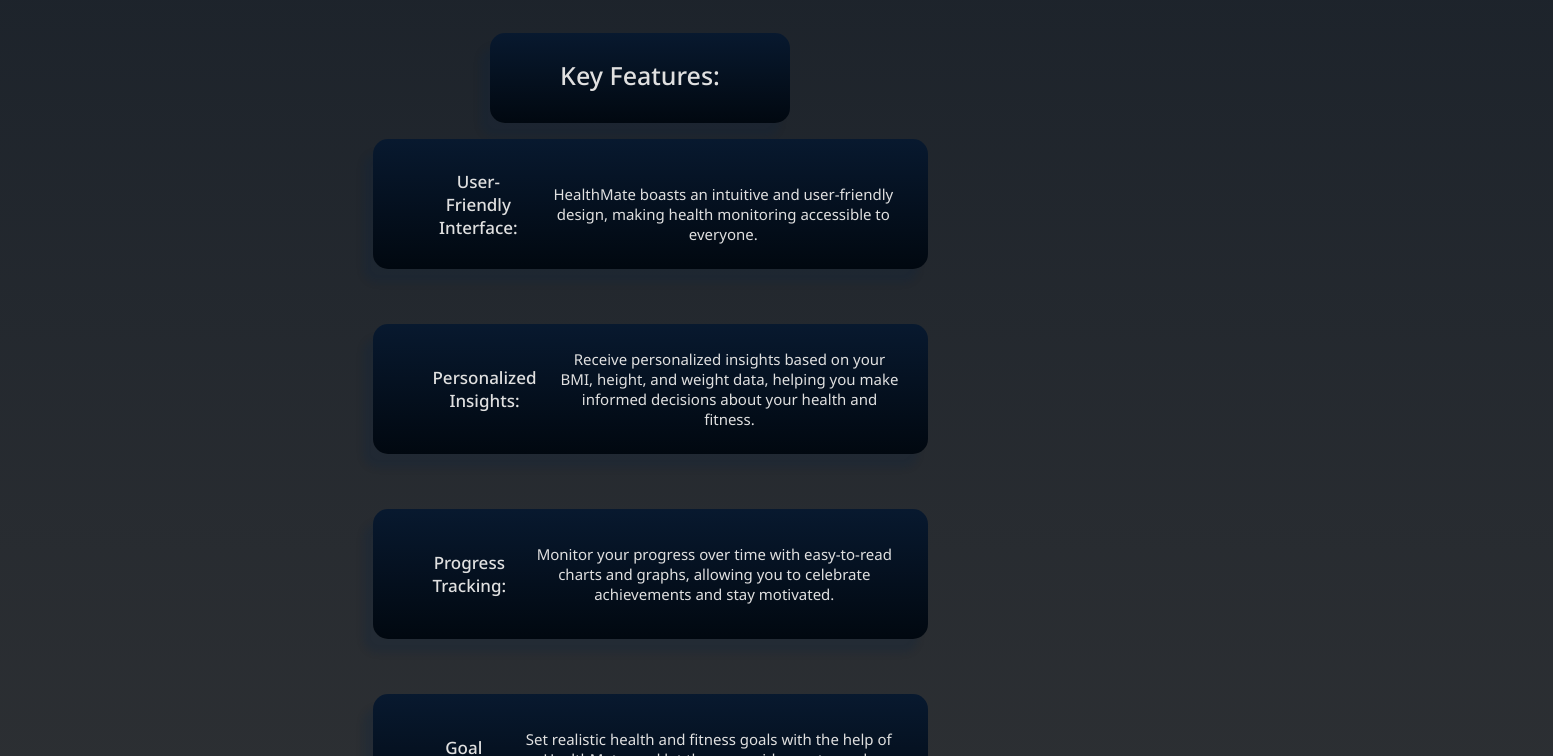
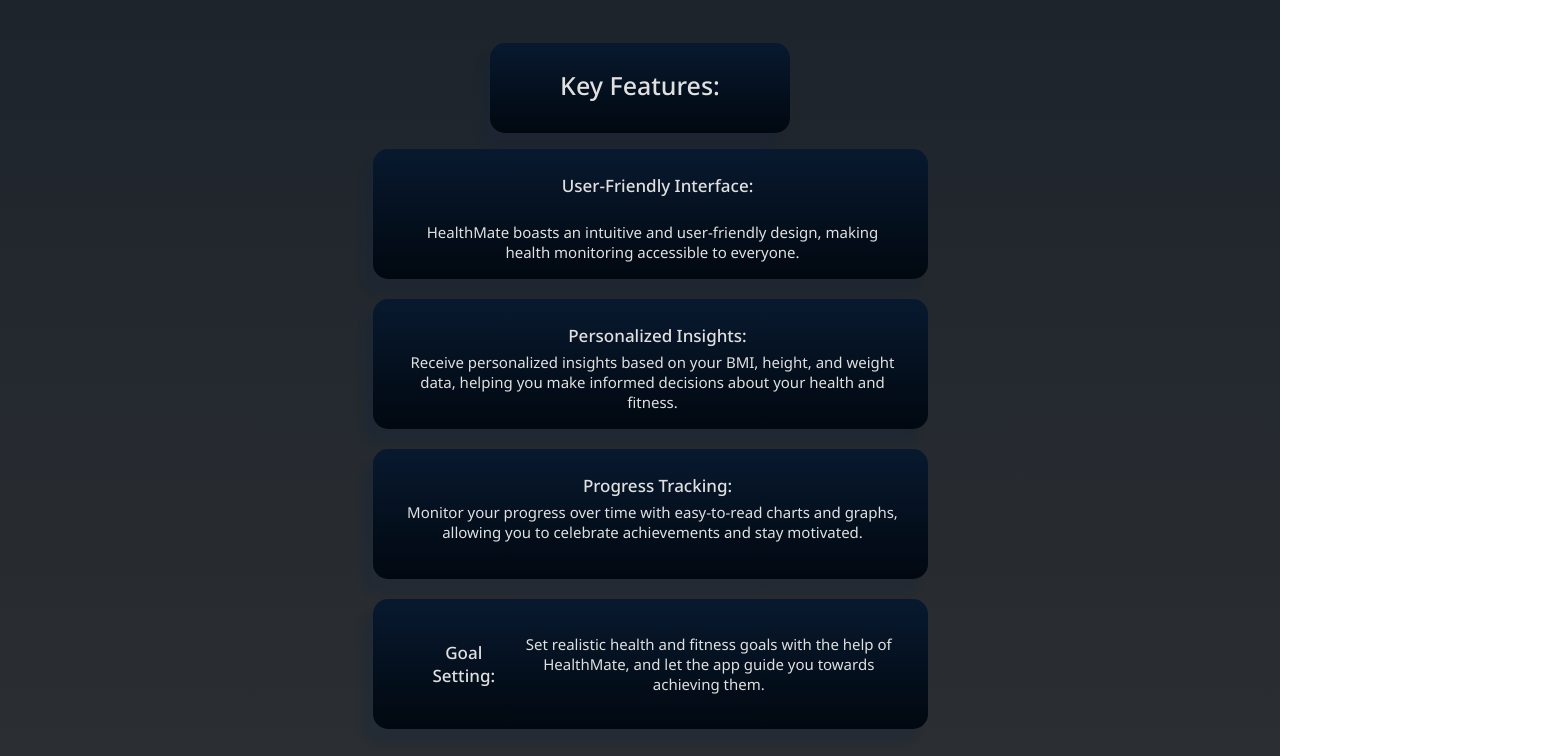
Before and after one commit to Cayden-145/HealthMate, a React (Create React App) app: page / in a window 1280 px wide. Shown: the part 1620-2376 px from the top of the page, 1553 px wide, since content can reach past the window. Built offline with nearby package versions, Linux system fonts and the light colour scheme; no server answers; the HTML template or start-up script is replaced by a standard one; a web font is replaced by a local one.

Commit message:
[style]: Fixed styling issues on home page
STYLE:

Added new logo to footer component
Fixed styling issues for home page:
- When working with a smaller window, the "key features" issued sizing issues causing items to load off screen.

CHORE:

Updated .gitignore

```diff
--- a/src/App.tsx
+++ b/src/App.tsx
@@ -14,15 +14,17 @@
 
 const App = () => {
 
+    // Check for Unsupported Device (phone)
+
     const [isUnsupportedDevice, setIsUnsupportedDevice] = useState(false);
 
     useEffect(() => {
         const handleResize = () => {
-            const isMobile = window.innerWidth <= 720; // Adjust the width as needed
+            const isMobile = window.innerWidth <= 720;
             setIsUnsupportedDevice(isMobile);
         };
 
-        handleResize(); // Check on initial render
+        handleResize();
         window.addEventListener('resize', handleResize);
 
         return () => {
@@ -33,6 +35,8 @@
     if (isUnsupportedDevice) {
         return <UnsupportedDevice />;
     }
+
+    // If supported device
 
   return (
       <BrowserRouter>
--- a/src/components/Footer/footer.tsx
+++ b/src/components/Footer/footer.tsx
@@ -16,8 +16,8 @@
                 </a>
 
                 <img
-                    src={`${process.env.PUBLIC_URL}/heartLogo.png`}
-                    alt={"heart"}
+                    src={`${process.env.PUBLIC_URL}/HM_logo.png`}
+                    alt={"logo"}
                     className={"footer-img"}
                 />
             </div>
--- a/src/components/Footer/style.css
+++ b/src/components/Footer/style.css
@@ -22,6 +22,7 @@
     width: 50px;
     height: 50px;
     margin-bottom: 20px;
+    filter: invert(100%) sepia(10%) saturate(150%) hue-rotate(180deg) brightness(120%) contrast(90%);
 }
 
 .source-code {
--- a/src/pages/Home/home.css
+++ b/src/pages/Home/home.css
@@ -161,7 +161,7 @@
     display: grid;
     grid-template-rows: repeat(2, auto);
     grid-template-columns: repeat(2, auto);
-    gap: 40px;
+    gap: 20px;
     align-content: center;
     text-align: center;
 }
@@ -217,11 +217,14 @@
     }
 }
 
-@media screen and (max-width: 1780px) {
+@media screen and (max-width: 1800px) {
     .total-container,
-    .bio__paragraph-list {
+    .bio__paragraph-list,
+    .bio__paragraph-list__choosing,
+    .bio__list {
         display: flex;
         flex-direction: column;
+        gap: 5px;
     }
 
     .home {
--- a/src/pages/bmiCalculator/style.css
+++ b/src/pages/bmiCalculator/style.css
@@ -10,6 +10,10 @@
   --link-hover: #137bfd;
   --error: #dc4a4a;
   --information-color: rgba(15, 43, 84, 0.34); /* background color */
+}
+
+body {
+  overflow-x: hidden;
 }
 
 .app {
--- a/src/pages/error/unsupportedDevice/styles.css
+++ b/src/pages/error/unsupportedDevice/styles.css
@@ -1,4 +1,5 @@
-/* UnsupportedDevice.css */
+/* Unsupported Device */
+
 .unsupported-device-container {
     display: flex;
     flex-direction: column;
@@ -7,15 +8,15 @@
     height: 100vh;
     text-align: center;
     color: var(--text-color);
-    background-color: var(--dark-color); /* Adjust the background color as needed */
 }
 
 h1 {
     font-size: 2em;
     margin-bottom: 10px;
+    color: var(--text-color);
 }
 
 p {
     font-size: 1.2em;
-    color: #838383;
+    color: var(--text-color);
 }
```
Also changed, not shown: public/HM_logo.png (added), src/react-app-env.d.ts (line endings or trailing spaces), 1 other file (tests, documents, lock files or other folders).
